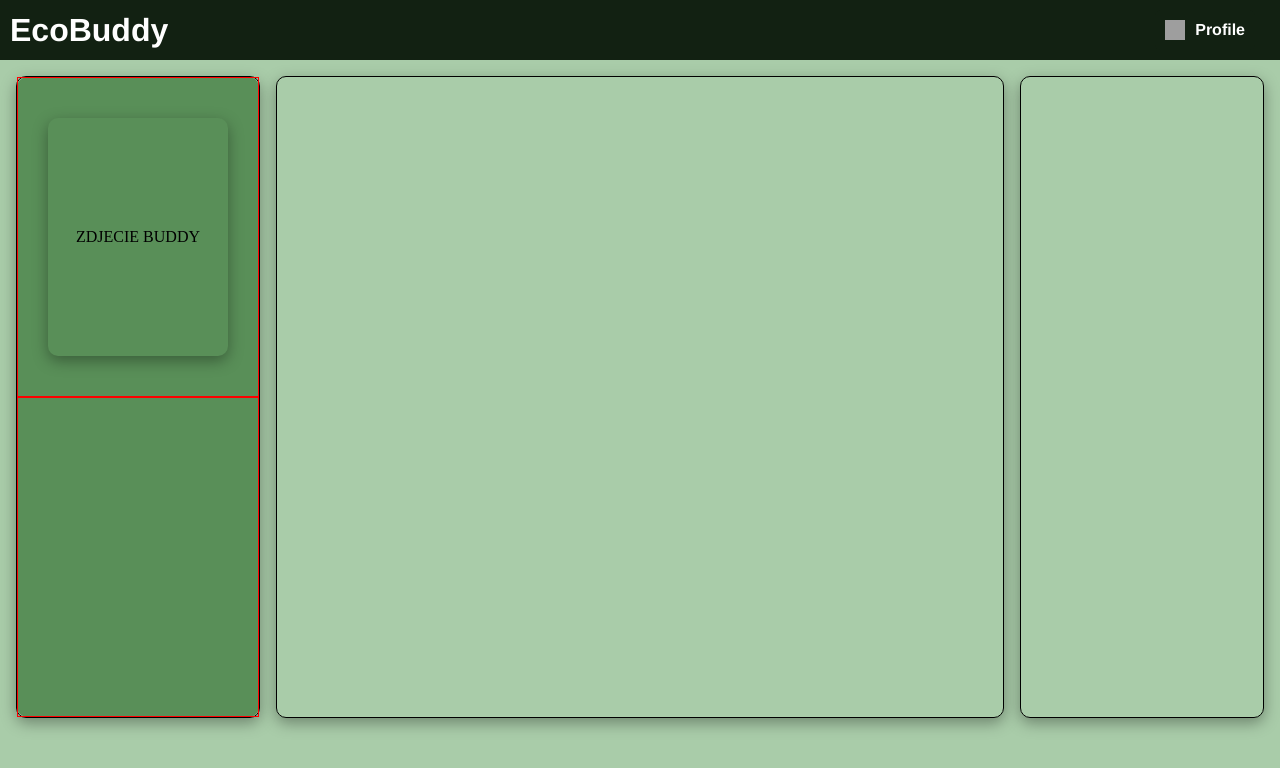
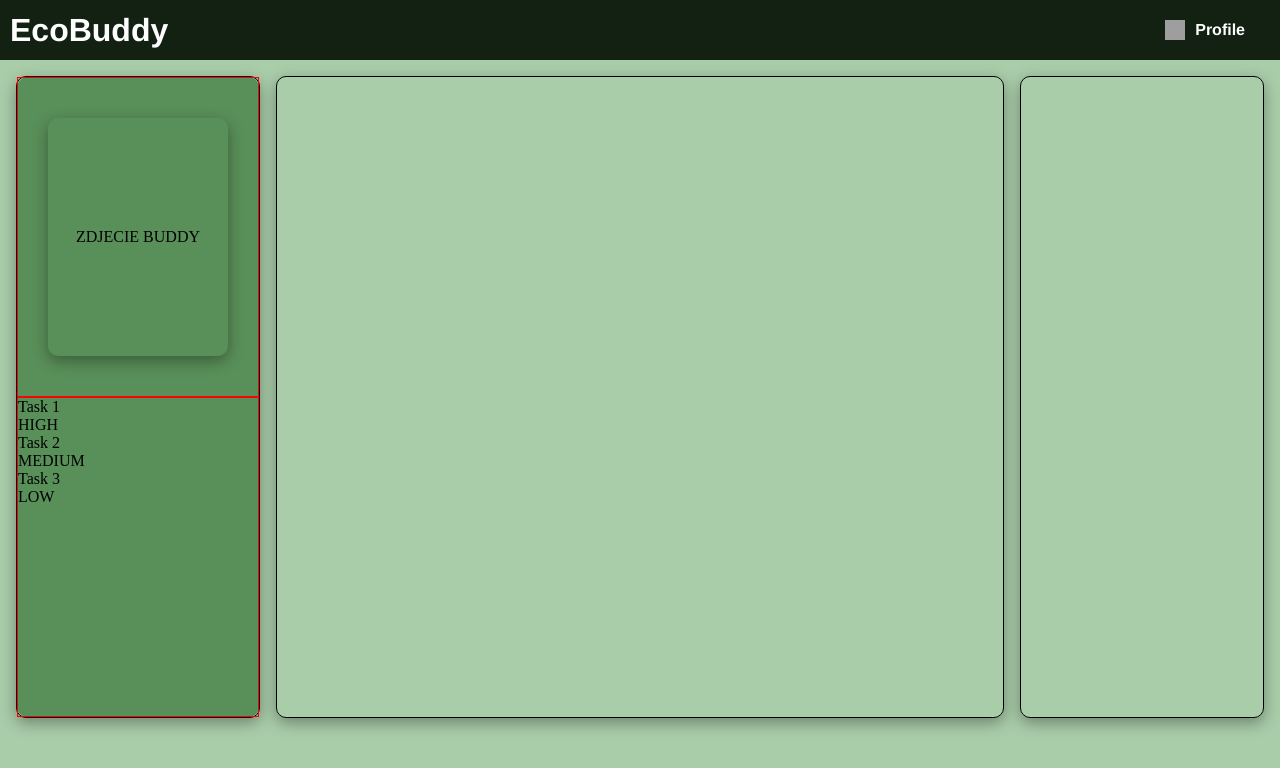
Before and after one commit to JakubKonkol/EcoBuddy, an Angular app in the folder EcoBuddyApp/: page / in a window 1280 px wide. Shown: the top 768 px of the page. Built offline with nearby package versions, Linux system fonts and the light colour scheme; grey boxes are pictures that could not be loaded.

Commit message:
buddy component changes

```diff
--- a/EcoBuddyApp/src/app/components/buddy-view/buddy-view.component.html
+++ b/EcoBuddyApp/src/app/components/buddy-view/buddy-view.component.html
@@ -5,8 +5,9 @@
     </div>
   </div>
   <div class="tasks">
-    <div class="singleTask">
-
-    </div>
+    <app-single-task-view
+      *ngFor="let task of tasks"
+      [task]="task"
+    />
   </div>
 </div>
--- a/EcoBuddyApp/src/app/components/buddy-view/buddy-view.component.ts
+++ b/EcoBuddyApp/src/app/components/buddy-view/buddy-view.component.ts
@@ -1,4 +1,7 @@
-import { Component } from '@angular/core';
+import {Component} from '@angular/core';
+import {Task} from 'src/app/shared/Task';
+import {EPriority} from "../../shared/EPriority";
+import {EStatus} from "../../shared/EStatus";
 
 @Component({
   selector: 'app-buddy-view',
@@ -6,5 +9,10 @@ import { Component } from '@angular/core';
   styleUrls: ['./buddy-view.component.css']
 })
 export class BuddyViewComponent {
+  tasks: Task[] = [
+    new Task(1, "Task 1", EPriority.HIGH, EStatus.TODO),
+    new Task(2, "Task 2", EPriority.MEDIUM, EStatus.IN_PROGRESS),
+    new Task(3, "Task 3", EPriority.LOW, EStatus.DONE)
+  ]
 
 }
```
